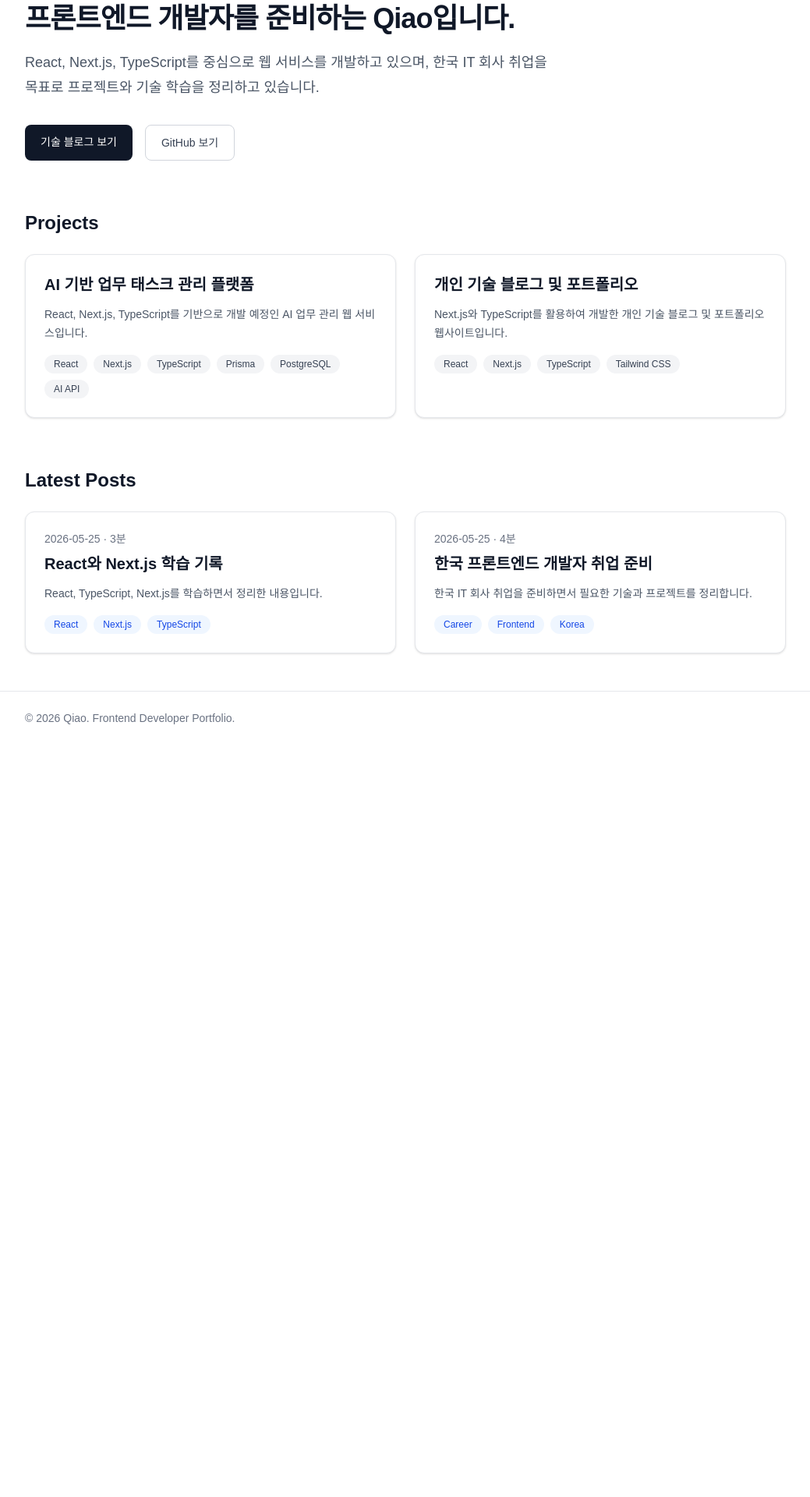
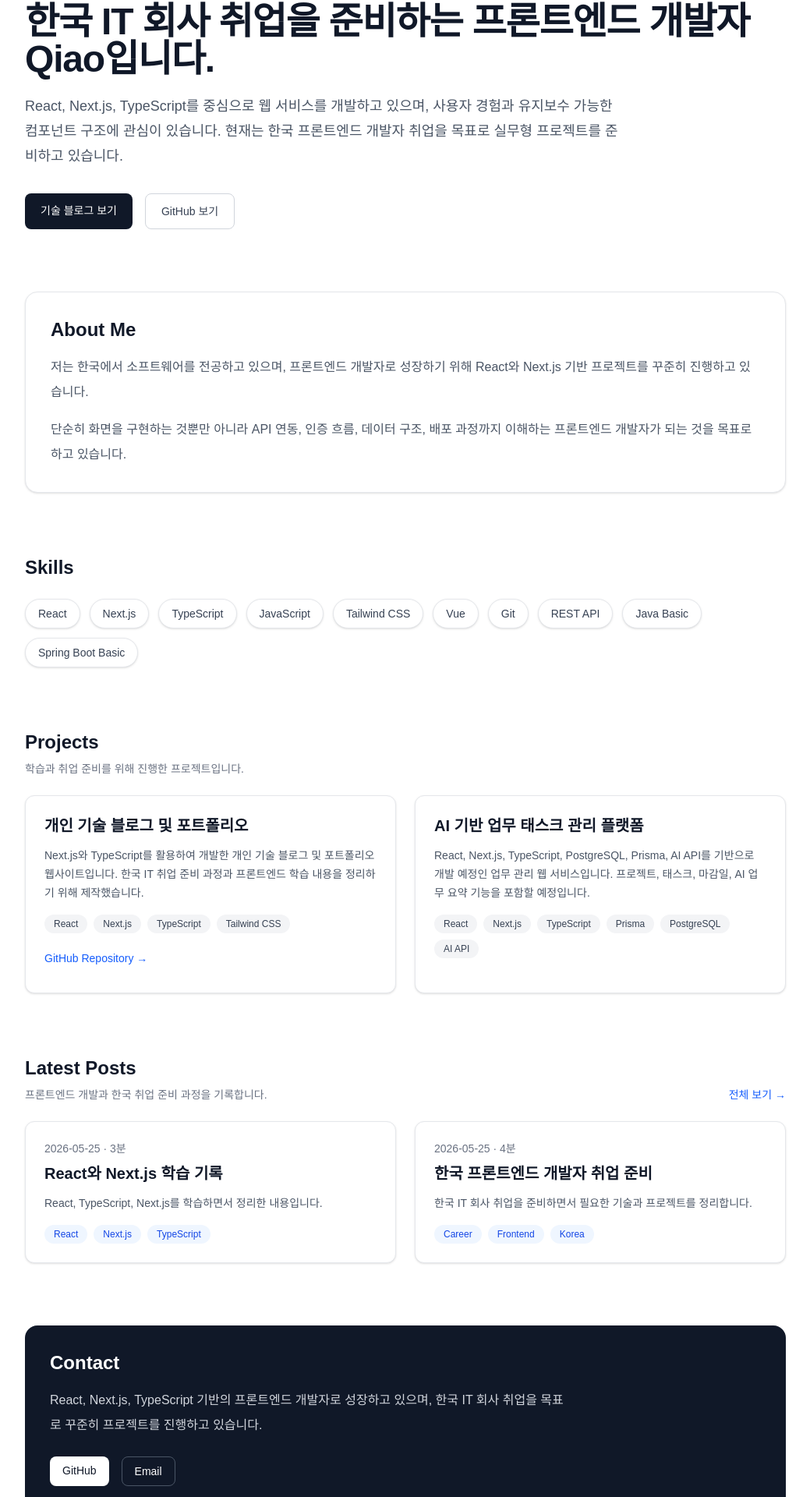
Before and after one commit to anbeicat/blog-project, a Next.js app: page / in a window 1280 px wide. Shown: the part 137-2057 px from the top of the page at 78% size, without its empty margins (120-1159 px from the left). Before the commit the page ends 1092 px from the top, so only its background shows below. Built offline with nearby package versions, Linux system fonts and the light colour scheme.

Commit message:
feat: improve portfolio homepage

```diff
--- a/app/page.tsx
+++ b/app/page.tsx
@@ -1,33 +1,50 @@
 import Link from "next/link";
 import { blogPosts, projects } from "@/lib/data";
+
+const skills = [
+  "React",
+  "Next.js",
+  "TypeScript",
+  "JavaScript",
+  "Tailwind CSS",
+  "Vue",
+  "Git",
+  "REST API",
+  "Java Basic",
+  "Spring Boot Basic",
+];
 
 export default function HomePage() {
   return (
     <div className="mx-auto max-w-5xl px-6 py-12">
-      <section className="mb-16">
+      <section className="mb-20">
         <p className="mb-3 text-sm font-medium text-blue-600">
           React / Next.js / TypeScript
         </p>
 
-        <h1 className="mb-5 text-4xl font-bold tracking-tight text-gray-900">
-          프론트엔드 개발자를 준비하는 Qiao입니다.
+        <h1 className="mb-5 text-4xl font-bold tracking-tight text-gray-900 md:text-5xl">
+          한국 IT 회사 취업을 준비하는 프론트엔드 개발자 Qiao입니다.
         </h1>
 
-        <p className="max-w-2xl text-lg leading-8 text-gray-600">
+        <p className="max-w-3xl text-lg leading-8 text-gray-600">
           React, Next.js, TypeScript를 중심으로 웹 서비스를 개발하고 있으며,
-          한국 IT 회사 취업을 목표로 프로젝트와 기술 학습을 정리하고 있습니다.
+          사용자 경험과 유지보수 가능한 컴포넌트 구조에 관심이 있습니다. 현재는
+          한국 프론트엔드 개발자 취업을 목표로 실무형 프로젝트를 준비하고
+          있습니다.
         </p>
 
-        <div className="mt-8 flex gap-4">
+        <div className="mt-8 flex flex-wrap gap-4">
           <Link
             href="/blog"
             className="rounded-lg bg-gray-900 px-5 py-3 text-sm font-medium text-white hover:bg-gray-700"
           >
             기술 블로그 보기
           </Link>
+
           <a
-            href="https://github.com/"
+            href="https://github.com/anbeicat/blog-project"
             target="_blank"
+            rel="noreferrer"
             className="rounded-lg border border-gray-300 px-5 py-3 text-sm font-medium text-gray-700 hover:bg-gray-100"
           >
             GitHub 보기
@@ -35,8 +52,46 @@ export default function HomePage() {
         </div>
       </section>
 
-      <section className="mb-16">
-        <h2 className="mb-6 text-2xl font-bold text-gray-900">Projects</h2>
+      <section className="mb-20 rounded-2xl border border-gray-200 bg-white p-8 shadow-sm">
+        <h2 className="mb-4 text-2xl font-bold text-gray-900">About Me</h2>
+
+        <p className="mb-4 leading-8 text-gray-600">
+          저는 한국에서 소프트웨어를 전공하고 있으며, 프론트엔드 개발자로
+          성장하기 위해 React와 Next.js 기반 프로젝트를 꾸준히 진행하고
+          있습니다.
+        </p>
+
+        <p className="leading-8 text-gray-600">
+          단순히 화면을 구현하는 것뿐만 아니라 API 연동, 인증 흐름, 데이터
+          구조, 배포 과정까지 이해하는 프론트엔드 개발자가 되는 것을 목표로
+          하고 있습니다.
+        </p>
+      </section>
+
+      <section className="mb-20">
+        <h2 className="mb-6 text-2xl font-bold text-gray-900">Skills</h2>
+
+        <div className="flex flex-wrap gap-3">
+          {skills.map((skill) => (
+            <span
+              key={skill}
+              className="rounded-full border border-gray-200 bg-white px-4 py-2 text-sm text-gray-700 shadow-sm"
+            >
+              {skill}
+            </span>
+          ))}
+        </div>
+      </section>
+
+      <section className="mb-20">
+        <div className="mb-6 flex items-end justify-between gap-4">
+          <div>
+            <h2 className="text-2xl font-bold text-gray-900">Projects</h2>
+            <p className="mt-2 text-sm text-gray-500">
+              학습과 취업 준비를 위해 진행한 프로젝트입니다.
+            </p>
+          </div>
+        </div>
 
         <div className="grid gap-6 md:grid-cols-2">
           {projects.map((project) => (
@@ -47,11 +102,12 @@ export default function HomePage() {
               <h3 className="mb-3 text-xl font-semibold text-gray-900">
                 {project.title}
               </h3>
+
               <p className="mb-4 text-sm leading-6 text-gray-600">
                 {project.description}
               </p>
 
-              <div className="flex flex-wrap gap-2">
+              <div className="mb-5 flex flex-wrap gap-2">
                 {project.techStack.map((tech) => (
                   <span
                     key={tech}
@@ -61,16 +117,38 @@ export default function HomePage() {
                   </span>
                 ))}
               </div>
+
+              {project.githubUrl && (
+                <a
+                  href={project.githubUrl}
+                  target="_blank"
+                  rel="noreferrer"
+                  className="text-sm font-medium text-blue-600 hover:text-blue-800"
+                >
+                  GitHub Repository →
+                </a>
+              )}
             </article>
           ))}
         </div>
       </section>
 
-      <section>
-        <h2 className="mb-6 text-2xl font-bold text-gray-900">Latest Posts</h2>
+      <section className="mb-20">
+        <div className="mb-6 flex items-end justify-between gap-4">
+          <div>
+            <h2 className="text-2xl font-bold text-gray-900">Latest Posts</h2>
+            <p className="mt-2 text-sm text-gray-500">
+              프론트엔드 개발과 한국 취업 준비 과정을 기록합니다.
+            </p>
+          </div>
+
+          <Link href="/blog" className="text-sm font-medium text-blue-600">
+            전체 보기 →
+          </Link>
+        </div>
 
         <div className="grid gap-6 md:grid-cols-2">
-          {blogPosts.map((post) => (
+          {blogPosts.slice(0, 2).map((post) => (
             <Link
               key={post.id}
               href={`/blog/${post.id}`}
@@ -79,9 +157,11 @@ export default function HomePage() {
               <p className="mb-2 text-sm text-gray-500">
                 {post.createdAt} · {post.readingTime}
               </p>
+
               <h3 className="mb-3 text-xl font-semibold text-gray-900">
                 {post.title}
               </h3>
+
               <p className="mb-4 text-sm leading-6 text-gray-600">
                 {post.description}
               </p>
@@ -100,6 +180,34 @@ export default function HomePage() {
           ))}
         </div>
       </section>
+
+      <section className="rounded-2xl bg-gray-900 p-8 text-white">
+        <h2 className="mb-4 text-2xl font-bold">Contact</h2>
+
+        <p className="mb-6 max-w-2xl leading-8 text-gray-300">
+          React, Next.js, TypeScript 기반의 프론트엔드 개발자로 성장하고
+          있으며, 한국 IT 회사 취업을 목표로 꾸준히 프로젝트를 진행하고
+          있습니다.
+        </p>
+
+        <div className="flex flex-wrap gap-4 text-sm">
+          <a
+            href="https://github.com/anbeicat"
+            target="_blank"
+            rel="noreferrer"
+            className="rounded-lg bg-white px-4 py-2 font-medium text-gray-900 hover:bg-gray-200"
+          >
+            GitHub
+          </a>
+
+          <a
+            href="mailto:anqiao10@gmail.com"
+            className="rounded-lg border border-gray-600 px-4 py-2 font-medium text-white hover:bg-gray-800"
+          >
+            Email
+          </a>
+        </div>
+      </section>
     </div>
   );
 }
--- a/lib/data.ts
+++ b/lib/data.ts
@@ -1,11 +1,3 @@
-/*
- * @Author: anqiao anqiao10@gmail.com
- * @Date: 2026-05-25 18:57:37
- * @LastEditors: anqiao anqiao10@gmail.com
- * @LastEditTime: 2026-05-25 18:59:48
- * @description:
- * @FilePath: /qiao-portfolio-blog/lib/data.ts
- */
 import type { BlogPost } from "@/types/blog";
 import type { Project } from "@/types/project";
 
@@ -15,7 +7,7 @@ export const blogPosts: BlogPost[] = [
         title: "React와 Next.js 학습 기록",
         description: "React, TypeScript, Next.js를 학습하면서 정리한 내용입니다.",
         content:
-            "React와 Next.js를 기반으로 프론트엔드 개발자로 성장하기 위한 학습 기록입니다.",
+            "React와 Next.js를 기반으로 프론트엔드 개발자로 성장하기 위한 학습 기록입니다. 컴포넌트 구조, App Router, TypeScript 타입 정의, Tailwind CSS를 중심으로 학습하고 있습니다.",
         tags: ["React", "Next.js", "TypeScript"],
         createdAt: "2026-05-25",
         readingTime: "3분",
@@ -25,26 +17,44 @@ export const blogPosts: BlogPost[] = [
         title: "한국 프론트엔드 개발자 취업 준비",
         description: "한국 IT 회사 취업을 준비하면서 필요한 기술과 프로젝트를 정리합니다.",
         content:
-            "한국에서 프론트엔드 개발자로 취업하기 위해 React, Next.js, TypeScript, Git, API 연동 능력을 중심으로 준비하고 있습니다.",
+            "한국에서 프론트엔드 개발자로 취업하기 위해 React, Next.js, TypeScript, Git, REST API 연동 능력을 중심으로 준비하고 있습니다. 또한 Java와 Spring Boot 기초를 함께 학습하여 백엔드 구조에 대한 이해도 넓히고 있습니다.",
         tags: ["Career", "Frontend", "Korea"],
         createdAt: "2026-05-25",
         readingTime: "4분",
+    },
+    {
+        id: "typescript-basic",
+        title: "TypeScript를 사용하는 이유",
+        description: "프론트엔드 개발에서 TypeScript가 중요한 이유를 정리합니다.",
+        content:
+            "TypeScript는 JavaScript에 타입 시스템을 추가한 언어입니다. 컴포넌트 props, API 응답 데이터, 프로젝트 모델 등을 명확하게 정의할 수 있어 유지보수성과 안정성을 높일 수 있습니다.",
+        tags: ["TypeScript", "Frontend"],
+        createdAt: "2026-05-26",
+        readingTime: "3분",
     },
 ];
 
 export const projects: Project[] = [
     {
+        id: "portfolio-blog",
+        title: "개인 기술 블로그 및 포트폴리오",
+        description:
+            "Next.js와 TypeScript를 활용하여 개발한 개인 기술 블로그 및 포트폴리오 웹사이트입니다. 한국 IT 취업 준비 과정과 프론트엔드 학습 내용을 정리하기 위해 제작했습니다.",
+        techStack: ["React", "Next.js", "TypeScript", "Tailwind CSS"],
+        githubUrl: "https://github.com/anbeicat/blog-project",
+    },
+    {
         id: "ai-task-manager",
         title: "AI 기반 업무 태스크 관리 플랫폼",
         description:
-            "React, Next.js, TypeScript를 기반으로 개발 예정인 AI 업무 관리 웹 서비스입니다.",
-        techStack: ["React", "Next.js", "TypeScript", "Prisma", "PostgreSQL", "AI API"],
-    },
-    {
-        id: "portfolio-blog",
-        title: "개인 기술 블로그 및 포트폴리오",
-        description:
-            "Next.js와 TypeScript를 활용하여 개발한 개인 기술 블로그 및 포트폴리오 웹사이트입니다.",
-        techStack: ["React", "Next.js", "TypeScript", "Tailwind CSS"],
+            "React, Next.js, TypeScript, PostgreSQL, Prisma, AI API를 기반으로 개발 예정인 업무 관리 웹 서비스입니다. 프로젝트, 태스크, 마감일, AI 업무 요약 기능을 포함할 예정입니다.",
+        techStack: [
+            "React",
+            "Next.js",
+            "TypeScript",
+            "Prisma",
+            "PostgreSQL",
+            "AI API",
+        ],
     },
 ];
```
